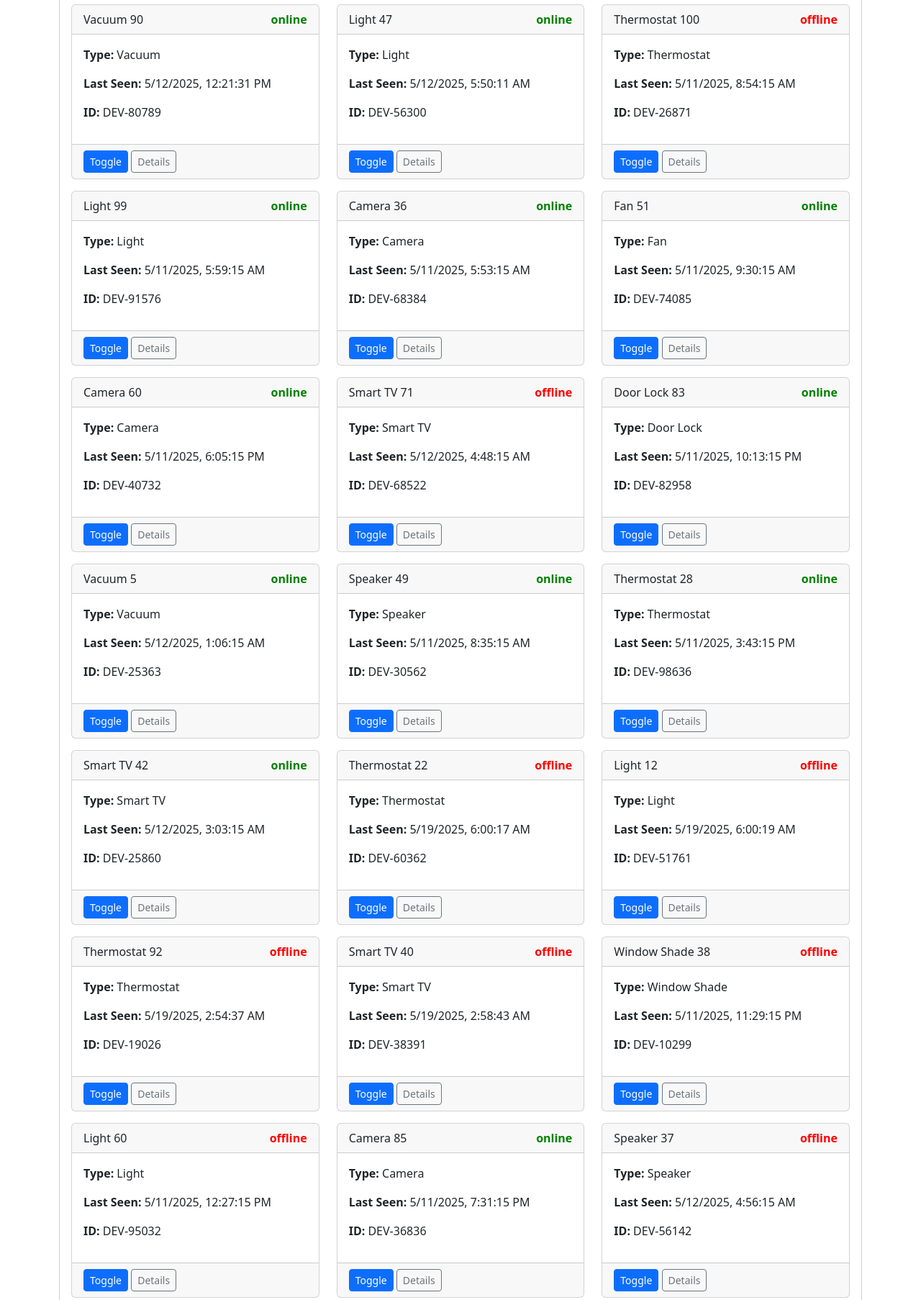
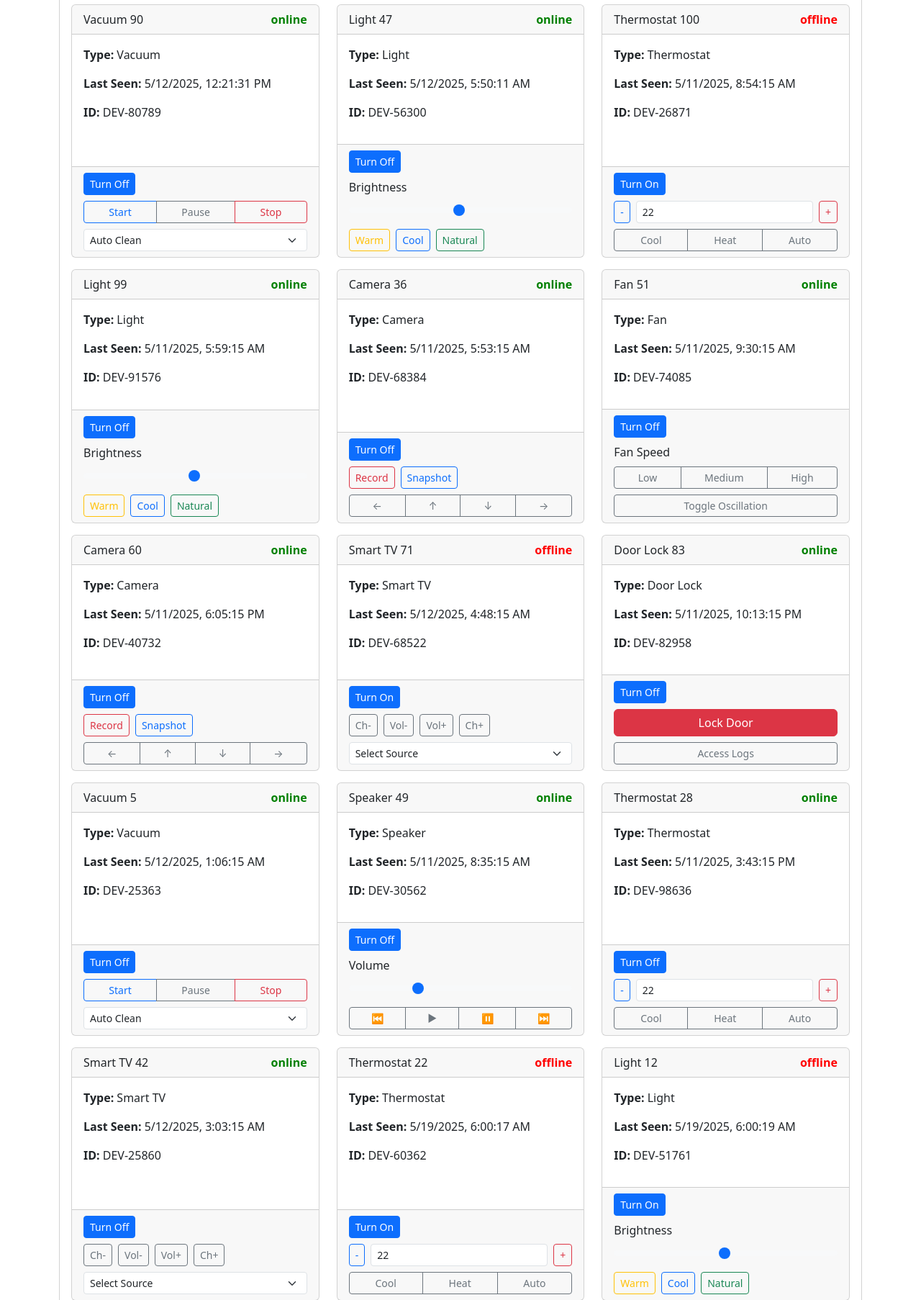
Before and after one commit to lehieu2003/smart_home_dashboard_iot, a Flask app: page / in a window 1280 px wide. Shown: the part 313-2119 px from the top of the page at 72% size. Run offline with Flask 3, Linux system fonts and the light colour scheme; a user stored in the database is signed in; data comes from the database, SQL or seed files in the repository; both versions use the stored data as it was after the commit.

Commit message:
update nhìu thứ

```diff
--- a/app.py
+++ b/app.py
@@ -96,6 +96,65 @@ def logout():
 
     logout_user()
     return redirect(url_for('login'))
+
+@app.route('/register', methods=['GET', 'POST'])
+def register():
+    if current_user.is_authenticated:
+        return redirect(url_for('index'))
+
+    if request.method == 'POST':
+        # Get form data
+        username = request.form.get('username')
+        email = request.form.get('email')
+        password = request.form.get('password')
+        confirm_password = request.form.get('confirm_password')
+        first_name = request.form.get('first_name')
+        last_name = request.form.get('last_name')
+
+        # Validate form data
+        error = None
+
+        # Check if username already exists
+        if User.query.filter_by(username=username).first():
+            error = 'Username already exists.'
+
+        # Check if email already exists
+        elif User.query.filter_by(email=email).first():
+            error = 'Email already registered.'
+
+        # Check if passwords match
+        elif password != confirm_password:
+            error = 'Passwords do not match.'
+
+        # Check password length
+        elif len(password) < 6:
+            error = 'Password must be at least 6 characters long.'
+
+        if error:
+            flash(error, 'danger')
+            return render_template('register.html')
+
+        # Create new user
+        new_user = User(
+            username=username,
+            email=email,
+            first_name=first_name,
+            last_name=last_name,
+            role='User',
+            is_admin=False
+        )
+        new_user.set_password(password)
+
+        try:
+            db.session.add(new_user)
+            db.session.commit()
+            flash('Registration successful! You can now log in.', 'success')
+            return redirect(url_for('login'))
+        except Exception as e:
+            db.session.rollback()
+            flash(f'An error occurred: {str(e)}', 'danger')
+
+    return render_template('register.html')
 
 # API Routes for devices and sensors
 @app.route('/api/devices', methods=['GET'])
--- a/static/js/user/deviceApi.js
+++ b/static/js/user/deviceApi.js
@@ -1,35 +1,66 @@
+// Function to fetch all user devices
 function fetchDevices() {
   return fetch('/api/devices')
     .then((response) => {
       if (!response.ok) {
-        throw new Error('Network response was not ok');
+        throw new Error('Failed to fetch devices');
+      }
+      return response.json();
+    })
+    .then((data) => {
+      return data.devices;
+    });
+}
+
+// Function to control a device
+function controlDevice(deviceId, action, value = null) {
+  return fetch(`/api/devices/${deviceId}/control`, {
+    method: 'POST',
+    headers: {
+      'Content-Type': 'application/json',
+    },
+    body: JSON.stringify({
+      action: action,
+      value: value,
+    }),
+  })
+    .then((response) => {
+      if (!response.ok) {
+        throw new Error('Failed to control device');
       }
       return response.json();
     });
 }
 
-function controlDevice(deviceId, action, value = null) {
-  // Prepare request data
-  const requestData = {
-    action: action,
-  };
-
-  if (value !== null) {
-    requestData.value = value;
-  }
-
-  // Make API call
-  return fetch(`/api/devices/${deviceId}/control`, {
-    method: 'POST',
-    headers: {
-      'Content-Type': 'application/json',
-    },
-    body: JSON.stringify(requestData),
-  })
+// Function to get device history/logs
+function getDeviceLogs(deviceId) {
+  return fetch(`/api/devices/${deviceId}/logs`)
     .then((response) => {
       if (!response.ok) {
-        throw new Error('Network response was not ok');
+        throw new Error('Failed to fetch device logs');
       }
       return response.json();
     });
 }
+
+// Function to get device sensor data
+function getDeviceSensorData(deviceId) {
+  return fetch(`/api/devices/${deviceId}/sensor-data`)
+    .then((response) => {
+      if (!response.ok) {
+        throw new Error('Failed to fetch sensor data');
+      }
+      return response.json();
+    });
+}
+
+// Function to get specific device type controls
+function getDeviceTypeControls(deviceType) {
+  return fetch(`/api/device-types/${deviceType}/controls`)
+    .then((response) => {
+      if (!response.ok) {
+        throw new Error('Failed to fetch device type controls');
+      }
+      return response.json();
+    });
+}
--- a/static/js/user/deviceController.js
+++ b/static/js/user/deviceController.js
@@ -5,6 +5,11 @@ function handleDeviceControl(deviceId, action, value = null) {
   controlButton.disabled = true;
   controlButton.innerHTML =
     '<span class="spinner-border spinner-border-sm" role="status" aria-hidden="true"></span> Loading...';
+
+  // Get the feedback message based on the device type and action
+  const deviceCard = controlButton.closest('.card');
+  const deviceType = deviceCard.querySelector('.card-body p:first-child').textContent.split(':')[1].trim();
+  const feedbackMessage = getActionFeedback(deviceType, action, value);
 
   controlDevice(deviceId, action, value)
     .then((data) => {
@@ -20,8 +25,11 @@ function handleDeviceControl(deviceId, action, value = null) {
           statusElement.className = `device-status-${data.device.status.toLowerCase()}`;
         }
 
+        // Update input fields based on action type
+        updateUIAfterAction(deviceElement, deviceId, action, value);
+
         // Show success message
-        alert(`Device ${data.device.name} successfully controlled!`);
+        alert(`${feedbackMessage}`);
       } else {
         alert(`Error: ${data.message}`);
       }
@@ -35,3 +43,118 @@ function handleDeviceControl(deviceId, action, value = null) {
       controlButton.textContent = originalText;
     });
 }
+
+function updateUIAfterAction(deviceElement, deviceId, action, value) {
+  // Update input fields based on action and value
+  if (action === 'temperature') {
+    const tempInput = deviceElement.querySelector(`#temp-${deviceId}, #waterTemp-${deviceId}`);
+    if (tempInput) {
+      if (value === '+1') {
+        tempInput.value = parseInt(tempInput.value) + 1;
+      } else if (value === '-1') {
+        tempInput.value = parseInt(tempInput.value) - 1;
+      } else {
+        tempInput.value = value;
+      }
+    }
+  }
+
+  if (action === 'brightness') {
+    const brightnessInput = deviceElement.querySelector(`#brightness-${deviceId}`);
+    if (brightnessInput) {
+      brightnessInput.value = value;
+    }
+  }
+
+  if (action === 'volume') {
+    const volumeInput = deviceElement.querySelector(`#volume-${deviceId}`);
+    if (volumeInput) {
+      if (value === '+5') {
+        volumeInput.value = Math.min(100, parseInt(volumeInput.value || 0) + 5);
+      } else if (value === '-5') {
+        volumeInput.value = Math.max(0, parseInt(volumeInput.value || 0) - 5);
+      } else {
+        volumeInput.value = value;
+      }
+    }
+  }
+
+  if (action === 'position') {
+    const positionInput = deviceElement.querySelector(`#position-${deviceId}`);
+    if (positionInput) {
+      positionInput.value = value;
+    }
+  }
+}
+
+function getActionFeedback(deviceType, action, value) {
+  // Return appropriate feedback message based on device type and action
+  switch(deviceType) {
+    case 'Light':
+      if (action === 'toggle') return `Light turned ${value === 'on' ? 'on' : 'off'}`;
+      if (action === 'brightness') return `Brightness set to ${value}%`;
+      if (action === 'color') return `Light color changed to ${value}`;
+      break;
+
+    case 'Thermostat':
+      if (action === 'toggle') return `Thermostat turned ${value === 'on' ? 'on' : 'off'}`;
+      if (action === 'temperature') return `Temperature set to ${value}°C`;
+      if (action === 'mode') return `Mode set to ${value}`;
+      break;
+
+    case 'Fan':
+      if (action === 'toggle') return `Fan turned ${value === 'on' ? 'on' : 'off'}`;
+      if (action === 'speed') return `Fan speed set to ${value}`;
+      if (action === 'oscillate') return `Oscillation toggled`;
+      break;
+
+    case 'Smart TV':
+      if (action === 'toggle') return `TV turned ${value === 'on' ? 'on' : 'off'}`;
+      if (action === 'channel') return `Channel ${value.startsWith('+') ? 'increased' : 'decreased'}`;
+      if (action === 'volume') return `Volume ${value.startsWith('+') ? 'increased' : 'decreased'}`;
+      if (action === 'source') return `Source changed to ${value}`;
+      break;
+
+    case 'Camera':
+      if (action === 'toggle') return `Camera turned ${value === 'on' ? 'on' : 'off'}`;
+      if (action === 'record') return `Recording ${value}ed`;
+      if (action === 'snapshot') return `Snapshot taken`;
+      if (action === 'pan' || action === 'tilt') return `Camera ${action}ned ${value}`;
+      break;
+
+    case 'Speaker':
+      if (action === 'toggle') return `Speaker turned ${value === 'on' ? 'on' : 'off'}`;
+      if (action === 'volume') return `Volume set to ${value}%`;
+      if (action === 'play') return `Playback started`;
+      if (action === 'pause') return `Playback paused`;
+      if (action === 'next' || action === 'prev') return `Playing ${action === 'next' ? 'next' : 'previous'} track`;
+      break;
+
+    case 'Door Lock':
+      if (action === 'toggle' || action === 'lock') return `Door ${value === 'on' || value === true ? 'locked' : 'unlocked'}`;
+      if (action === 'accessLogs') return `Access logs retrieved`;
+      break;
+
+    case 'Window Shade':
+      if (action === 'toggle') return `Shade turned ${value === 'on' ? 'on' : 'off'}`;
+      if (action === 'position') return `Shade position set to ${value}%`;
+      break;
+
+    case 'Vacuum':
+      if (action === 'toggle') return `Vacuum turned ${value === 'on' ? 'on' : 'off'}`;
+      if (action === 'clean') return `Cleaning ${value}ed`;
+      if (action === 'mode') return `Cleaning mode set to ${value}`;
+      break;
+
+    case 'Water Heater':
+      if (action === 'toggle') return `Water heater turned ${value === 'on' ? 'on' : 'off'}`;
+      if (action === 'temperature') return `Temperature set to ${value}°C`;
+      if (action === 'boost') return `Boost mode activated for 30 minutes`;
+      break;
+
+    default:
+      return `Device successfully controlled!`;
+  }
+
+  return `Device successfully controlled!`;
+}
--- a/static/js/user/deviceDisplay.js
+++ b/static/js/user/deviceDisplay.js
@@ -25,10 +25,7 @@ function displayDevices(devices) {
             <p><strong>ID:</strong> ${device.device_id}</p>
           </div>
           <div class="card-footer">
-            <button class="btn btn-sm btn-primary" onclick="handleDeviceControl('${device.device_id}', 'toggle')">
-              Toggle
-            </button>
-            <a href="#" class="btn btn-sm btn-outline-secondary">Details</a>
+            ${getDeviceControls(device)}
           </div>
         </div>
       </div>
@@ -43,3 +40,188 @@ function formatDateTime(dateTimeStr) {
   const date = new Date(dateTimeStr);
   return date.toLocaleString();
 }
+
+function getDeviceControls(device) {
+  // Get device data (or initialize an empty object)
+  const deviceData = device.data || {};
+
+  // Default toggle control for all devices
+  let controls = `
+    <button class="btn btn-sm btn-primary" onclick="handleDeviceControl('${device.device_id}', 'toggle')">
+      ${device.status === 'online' ? 'Turn Off' : 'Turn On'}
+    </button>
+  `;
+
+  // Add specific controls based on device type
+  switch(device.type) {
+    case 'Light':
+      controls += `
+        <div class="mt-2">
+          <label for="brightness-${device.device_id}" class="form-label">Brightness</label>
+          <input type="range" class="form-range" min="1" max="100" value="${deviceData.brightness || 50}" id="brightness-${device.device_id}"
+            onchange="handleDeviceControl('${device.device_id}', 'brightness', this.value)">
+        </div>
+        <div class="mt-2 d-flex gap-2">
+          <button class="btn btn-sm btn-outline-warning ${deviceData.color === 'warm' ? 'active' : ''}" onclick="handleDeviceControl('${device.device_id}', 'color', 'warm')">Warm</button>
+          <button class="btn btn-sm btn-outline-primary ${deviceData.color === 'cool' ? 'active' : ''}" onclick="handleDeviceControl('${device.device_id}', 'color', 'cool')">Cool</button>
+          <button class="btn btn-sm btn-outline-success ${deviceData.color === 'natural' ? 'active' : ''}" onclick="handleDeviceControl('${device.device_id}', 'color', 'natural')">Natural</button>
+        </div>
+      `;
+      break;
+    case 'Thermostat':
+      controls += `
+        <div class="mt-2">
+          <div class="d-flex align-items-center">
+            <button class="btn btn-sm btn-outline-primary" onclick="handleDeviceControl('${device.device_id}', 'temperature', '-1')">-</button>
+            <input type="number" class="form-control form-control-sm mx-2" id="temp-${device.device_id}" value="${deviceData.temperature || 22}" min="16" max="30"
+              onchange="handleDeviceControl('${device.device_id}', 'temperature', this.value)">
+            <button class="btn btn-sm btn-outline-danger" onclick="handleDeviceControl('${device.device_id}', 'temperature', '+1')">+</button>
+          </div>
+        </div>
+        <div class="mt-2 btn-group w-100">
+          <button class="btn btn-sm btn-outline-secondary ${deviceData.mode === 'cool' ? 'active' : ''}" onclick="handleDeviceControl('${device.device_id}', 'mode', 'cool')">Cool</button>
+          <button class="btn btn-sm btn-outline-secondary ${deviceData.mode === 'heat' ? 'active' : ''}" onclick="handleDeviceControl('${device.device_id}', 'mode', 'heat')">Heat</button>
+          <button class="btn btn-sm btn-outline-secondary ${deviceData.mode === 'auto' ? 'active' : ''}" onclick="handleDeviceControl('${device.device_id}', 'mode', 'auto')">Auto</button>
+        </div>
+      `;
+      break;
+    case 'Fan':
+      controls += `
+        <div class="mt-2">
+          <label for="speed-${device.device_id}" class="form-label">Fan Speed</label>
+          <div class="btn-group w-100">
+            <button class="btn btn-sm btn-outline-secondary" onclick="handleDeviceControl('${device.device_id}', 'speed', 'low')">Low</button>
+            <button class="btn btn-sm btn-outline-secondary" onclick="handleDeviceControl('${device.device_id}', 'speed', 'medium')">Medium</button>
+            <button class="btn btn-sm btn-outline-secondary" onclick="handleDeviceControl('${device.device_id}', 'speed', 'high')">High</button>
+          </div>
+        </div>
+        <div class="mt-2">
+          <button class="btn btn-sm btn-outline-secondary w-100" onclick="handleDeviceControl('${device.device_id}', 'oscillate')">
+            Toggle Oscillation
+          </button>
+        </div>
+      `;
+      break;
+    case 'Smart TV':
+      controls += `
+        <div class="mt-2 d-flex gap-2">
+          <button class="btn btn-sm btn-outline-secondary" onclick="handleDeviceControl('${device.device_id}', 'channel', '-1')">Ch-</button>
+          <button class="btn btn-sm btn-outline-secondary" onclick="handleDeviceControl('${device.device_id}', 'volume', '-5')">Vol-</button>
+          <button class="btn btn-sm btn-outline-secondary" onclick="handleDeviceControl('${device.device_id}', 'volume', '+5')">Vol+</button>
+          <button class="btn btn-sm btn-outline-secondary" onclick="handleDeviceControl('${device.device_id}', 'channel', '+1')">Ch+</button>
+        </div>
+        <div class="mt-2">
+          <select class="form-select form-select-sm" onchange="handleDeviceControl('${device.device_id}', 'source', this.value)">
+            <option value="">Select Source</option>
+            <option value="hdmi1">HDMI 1</option>
+            <option value="hdmi2">HDMI 2</option>
+            <option value="usb">USB</option>
+            <option value="netflix">Netflix</option>
+            <option value="youtube">YouTube</option>
+          </select>
+        </div>
+      `;
+      break;
+    case 'Camera':
+      controls += `
+        <div class="mt-2 d-flex gap-2">
+          <button class="btn btn-sm btn-outline-danger" onclick="handleDeviceControl('${device.device_id}', 'record', 'start')">Record</button>
+          <button class="btn btn-sm btn-outline-primary" onclick="handleDeviceControl('${device.device_id}', 'snapshot')">Snapshot</button>
+        </div>
+        <div class="mt-2">
+          <div class="btn-group w-100">
+            <button class="btn btn-sm btn-outline-secondary" onclick="handleDeviceControl('${device.device_id}', 'pan', 'left')">←</button>
+            <button class="btn btn-sm btn-outline-secondary" onclick="handleDeviceControl('${device.device_id}', 'tilt', 'up')">↑</button>
+            <button class="btn btn-sm btn-outline-secondary" onclick="handleDeviceControl('${device.device_id}', 'tilt', 'down')">↓</button>
+            <button class="btn btn-sm btn-outline-secondary" onclick="handleDeviceControl('${device.device_id}', 'pan', 'right')">→</button>
+          </div>
+        </div>
+      `;
+      break;
+    case 'Speaker':
+      controls += `
+        <div class="mt-2">
+          <label for="volume-${device.device_id}" class="form-label">Volume</label>
+          <input type="range" class="form-range" min="0" max="100" value="30" id="volume-${device.device_id}"
+            onchange="handleDeviceControl('${device.device_id}', 'volume', this.value)">
+        </div>
+        <div class="mt-2 btn-group w-100">
+          <button class="btn btn-sm btn-outline-secondary" onclick="handleDeviceControl('${device.device_id}', 'prev')">⏮</button>
+          <button class="btn btn-sm btn-outline-secondary" onclick="handleDeviceControl('${device.device_id}', 'play')">▶</button>
+          <button class="btn btn-sm btn-outline-secondary" onclick="handleDeviceControl('${device.device_id}', 'pause')">⏸</button>
+          <button class="btn btn-sm btn-outline-secondary" onclick="handleDeviceControl('${device.device_id}', 'next')">⏭</button>
+        </div>
+      `;
+      break;
+    case 'Door Lock':
+      controls += `
+        <div class="mt-2">
+          <button class="btn w-100 ${device.status === 'online' ? 'btn-danger' : 'btn-success'}"
+            onclick="handleDeviceControl('${device.device_id}', 'lock')">
+            ${device.status === 'online' ? 'Lock Door' : 'Unlock Door'}
+          </button>
+        </div>
+        <div class="mt-2">
+          <button class="btn btn-sm btn-outline-secondary w-100" onclick="handleDeviceControl('${device.device_id}', 'accessLogs')">
+            Access Logs
+          </button>
+        </div>
+      `;
+      break;
+    case 'Window Shade':
+      controls += `
+        <div class="mt-2">
+          <label for="position-${device.device_id}" class="form-label">Shade Position</label>
+          <input type="range" class="form-range" min="0" max="100" value="50" id="position-${device.device_id}"
+            onchange="handleDeviceControl('${device.device_id}', 'position', this.value)">
+        </div>
+        <div class="mt-2 d-flex gap-2">
+          <button class="btn btn-sm btn-outline-secondary flex-grow-1" onclick="handleDeviceControl('${device.device_id}', 'position', '0')">Fully Open</button>
+          <button class="btn btn-sm btn-outline-secondary flex-grow-1" onclick="handleDeviceControl('${device.device_id}', 'position', '100')">Fully Closed</button>
+        </div>
+      `;
+      break;
+    case 'Vacuum':
+      controls += `
+        <div class="mt-2">
+          <div class="btn-group w-100">
+            <button class="btn btn-sm btn-outline-primary" onclick="handleDeviceControl('${device.device_id}', 'clean', 'start')">Start</button>
+            <button class="btn btn-sm btn-outline-secondary" onclick="handleDeviceControl('${device.device_id}', 'clean', 'pause')">Pause</button>
+            <button class="btn btn-sm btn-outline-danger" onclick="handleDeviceControl('${device.device_id}', 'clean', 'stop')">Stop</button>
+          </div>
+        </div>
+        <div class="mt-2">
+          <select class="form-select form-select-sm" onchange="handleDeviceControl('${device.device_id}', 'mode', this.value)">
+            <option value="auto">Auto Clean</option>
+            <option value="spot">Spot Clean</option>
+            <option value="edge">Edge Clean</option>
+            <option value="custom">Custom Path</option>
+          </select>
+        </div>
+      `;
+      break;
+    case 'Water Heater':
+      controls += `
+        <div class="mt-2">
+          <div class="d-flex align-items-center">
+            <button class="btn btn-sm btn-outline-primary" onclick="handleDeviceControl('${device.device_id}', 'temperature', '-1')">-</button>
+            <input type="number" class="form-control form-control-sm mx-2" id="waterTemp-${device.device_id}" value="50" min="30" max="80"
+              onchange="handleDeviceControl('${device.device_id}', 'temperature', this.value)">
+            <button class="btn btn-sm btn-outline-danger" onclick="handleDeviceControl('${device.device_id}', 'temperature', '+1')">+</button>
+          </div>
+        </div>
+        <div class="mt-2">
+          <button class="btn btn-sm btn-outline-warning w-100" onclick="handleDeviceControl('${device.device_id}', 'boost')">
+            Boost (30 min)
+          </button>
+        </div>
+      `;
+      break;
+    default:
+      controls += `
+        <a href="#" class="btn btn-sm btn-outline-secondary ml-2">Details</a>
+      `;
+  }
+
+  return controls;
+}
--- a/static/js/user/main.js
+++ b/static/js/user/main.js
@@ -1,16 +1,39 @@
-document.addEventListener('DOMContentLoaded', function () {
-  // Fetch devices from API
+document.addEventListener('DOMContentLoaded', function() {
+  // Only load devices if the user is logged in
+  const devicesContainer = document.getElementById('devices-container');
+  if (devicesContainer) {
+    loadDevices();
+  }
+});
+
+// Function to load and display devices
+function loadDevices() {
   fetchDevices()
-    .then((data) => {
-      displayDevices(data.devices);
+    .then((devices) => {
+      displayDevices(devices);
     })
     .catch((error) => {
-      document.getElementById('devices-container').innerHTML = `
+      const container = document.getElementById('devices-container');
+      container.innerHTML = `
         <div class="col-12 text-center">
-          <div class="alert alert-danger">
-            Error loading devices: ${error.message}
-          </div>
+          <p class="text-danger">Error loading devices: ${error.message}</p>
+          <button class="btn btn-primary" onclick="loadDevices()">Retry</button>
         </div>
       `;
     });
-});
+}
+
+// Function to refresh devices data
+function refreshDevices() {
+  const container = document.getElementById('devices-container');
+  container.innerHTML = `
+    <div class="col-12 text-center">
+      <div class="spinner-border" role="status">
+        <span class="visually-hidden">Loading...</span>
+      </div>
+      <p>Refreshing devices...</p>
+    </div>
+  `;
+
+  loadDevices();
+}
--- a/templates/index.html
+++ b/templates/index.html
@@ -79,22 +79,48 @@
         </div>
       </div>
       {% else %}
-      <div class="jumbotron">
-        <h2>Welcome to Smart Home Dashboard</h2>
-        <p class="lead">
+      <div
+        class="d-flex justify-content-center align-items-center"
+        style="min-height: 60vh"
+      >
+        <div
+          class="card shadow-lg border-0"
+          style="
+            max-width: 500px;
+            width: 100%;
+            background: linear-gradient(135deg, #f8fafc 60%, #e0e7ff 100%);
+          "
+        >
+          <div class="card-body text-center py-5">
+            <img
+              src="https://img.icons8.com/ios-filled/100/4f8cff/smart-home-automation.png"
+              alt="Smart Home"
+              class="mb-4"
+              style="width: 80px"
+            />
+            <h2 class="fw-bold mb-3" style="color: #2d3748">
+              Welcome to Smart Home Dashboard
+            </h2>
+            <p class="lead mb-3" style="color: #4f8cff">
               Please login to access your smart home controls and monitoring.
             </p>
             <hr class="my-4" />
-        <p>
-          This system allows you to control and monitor your smart home devices
-          from anywhere.
+            <p class="mb-4" style="color: #64748b">
+              This system allows you to control and monitor your smart home
+              devices from anywhere, anytime.
             </p>
             <a
-          class="btn btn-primary btn-lg"
+              class="btn btn-primary btn-lg px-5 shadow"
               href="{{ url_for('login') }}"
               role="button"
+              style="
+                background: linear-gradient(90deg, #4f8cff 60%, #38bdf8 100%);
+                border: none;
+              "
               >Login Now</a
             >
+          </div>
+        </div>
       </div>
       {% endif %}
     </div>
--- a/templates/login.html
+++ b/templates/login.html
@@ -85,6 +85,10 @@
           Sign in
         </button>
         <p class="mt-3">
+          Don't have an account?
+          <a href="{{ url_for('register') }}">Register now</a>
+        </p>
+        <p>
           <a href="{{ url_for('index') }}">Back to Home</a>
         </p>
         <p class="mt-5 mb-3 text-muted">Default login: admin / admin</p>
```
Also changed, not shown: templates/admin_dashboard.html (+26 -11 lines), templates/register.html (added, +137 -0 lines), instance/smart_home.db. Lines whose indentation alone changed are shown as unchanged.
